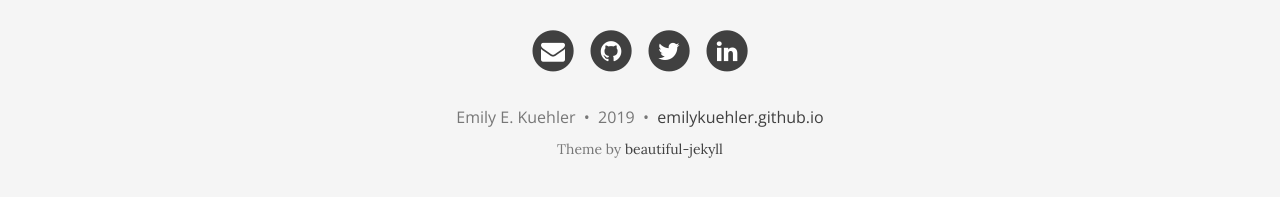
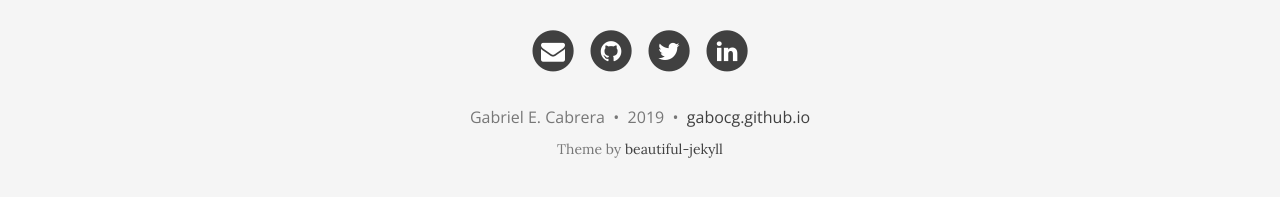
Before and after one commit to GabboCg/gabocg.github.io, a Jekyll site: the page built from index.html, in a window 1280 px wide and 900 px high, scrolled down 1145 px. Shown: the part 690-887 px from the top of the window. Built offline with Jekyll 4.4.1, drawn with Linux system fonts in a browser that asks for light colours; nearby versions of some CDN libraries; the list of posts is cut into pages by our own code.

Commit message:
Update _config.yml

```diff
--- a/_config.yml
+++ b/_config.yml
@@ -4,7 +4,7 @@
 # baseurl is the website's URL without the hostname
 
 # If you are building a simple GitHub user page (https://username.github.io) then use these settings:
-url: "https://emilykuehler.github.io"
+url: "https://gabocg.github.io"
 baseurl: ""
 
 # If you are building a GitHub project page then use these settings:
@@ -17,7 +17,7 @@ baseurl: ""
 title: Gabriel E. Cabrera
 
 # Short description of your site
-description: Home
+description: Desde Chile con Amor
 
 # --- Navigation bar options --- #
 
@@ -67,7 +67,7 @@ footer-link-col: "#404040"
 # Change all these values or delete the ones you don't want.
 # Important: you must keep the "name" parameter, everything else you can remove
 author:
-  name: Emily E. Kuehler
+  name: Gabriel E. Cabrera
 
 # Select your active Social Network Links.
 # Uncomment the links you want to show in the footer and add your information to each link.
@@ -102,7 +102,7 @@ share-links-active:
 
 # How to display the link to the website in the footer
 # Remove this if you don't want a link in the footer
-url-pretty: "emilykuehler.github.io"  # eg. "deanattali.com/beautiful-jekyll"
+url-pretty: "gabocg.github.io"  # eg. "deanattali.com/beautiful-jekyll"
 
 # --- Web Statistics Section --- #
 
```
